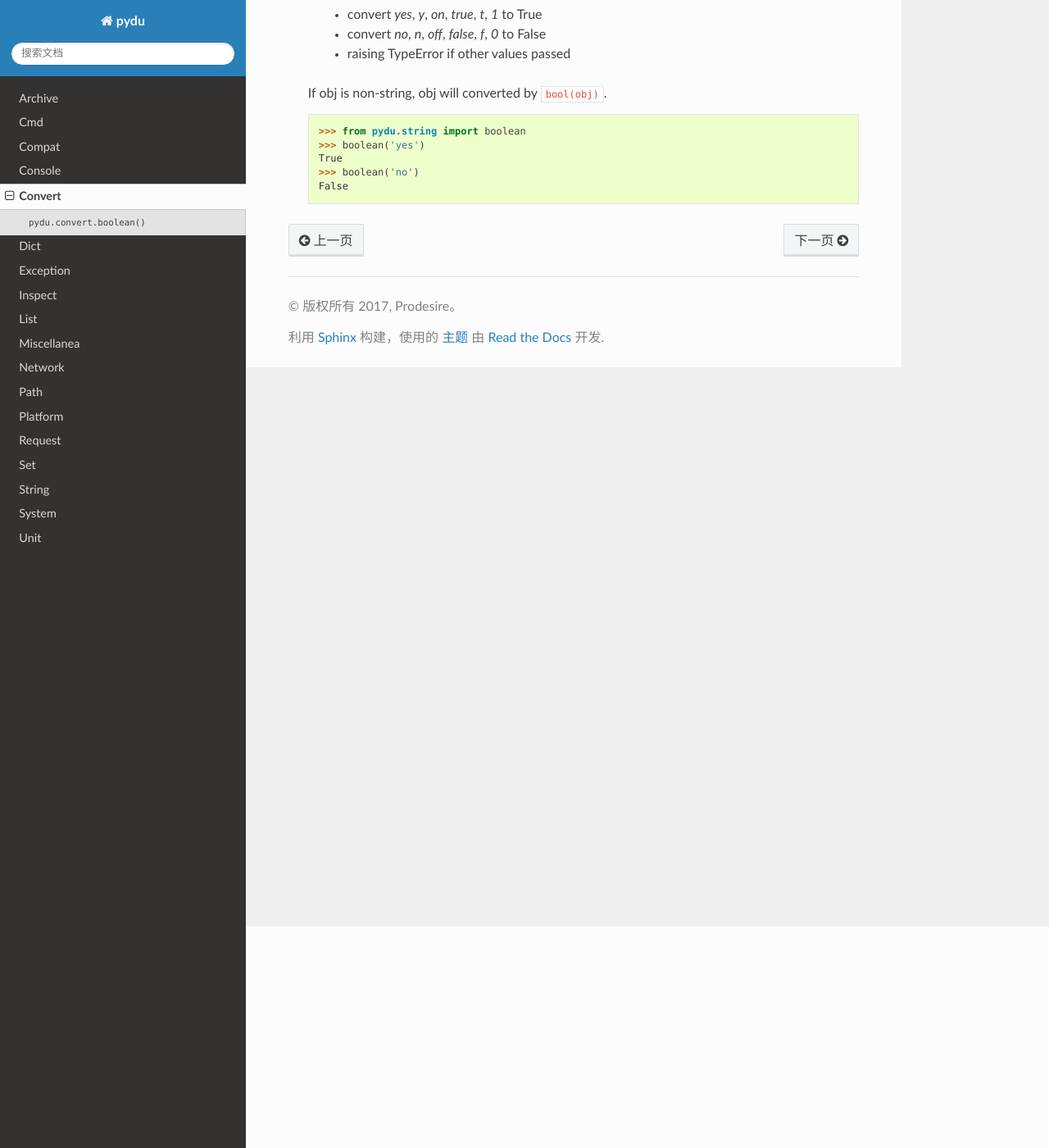
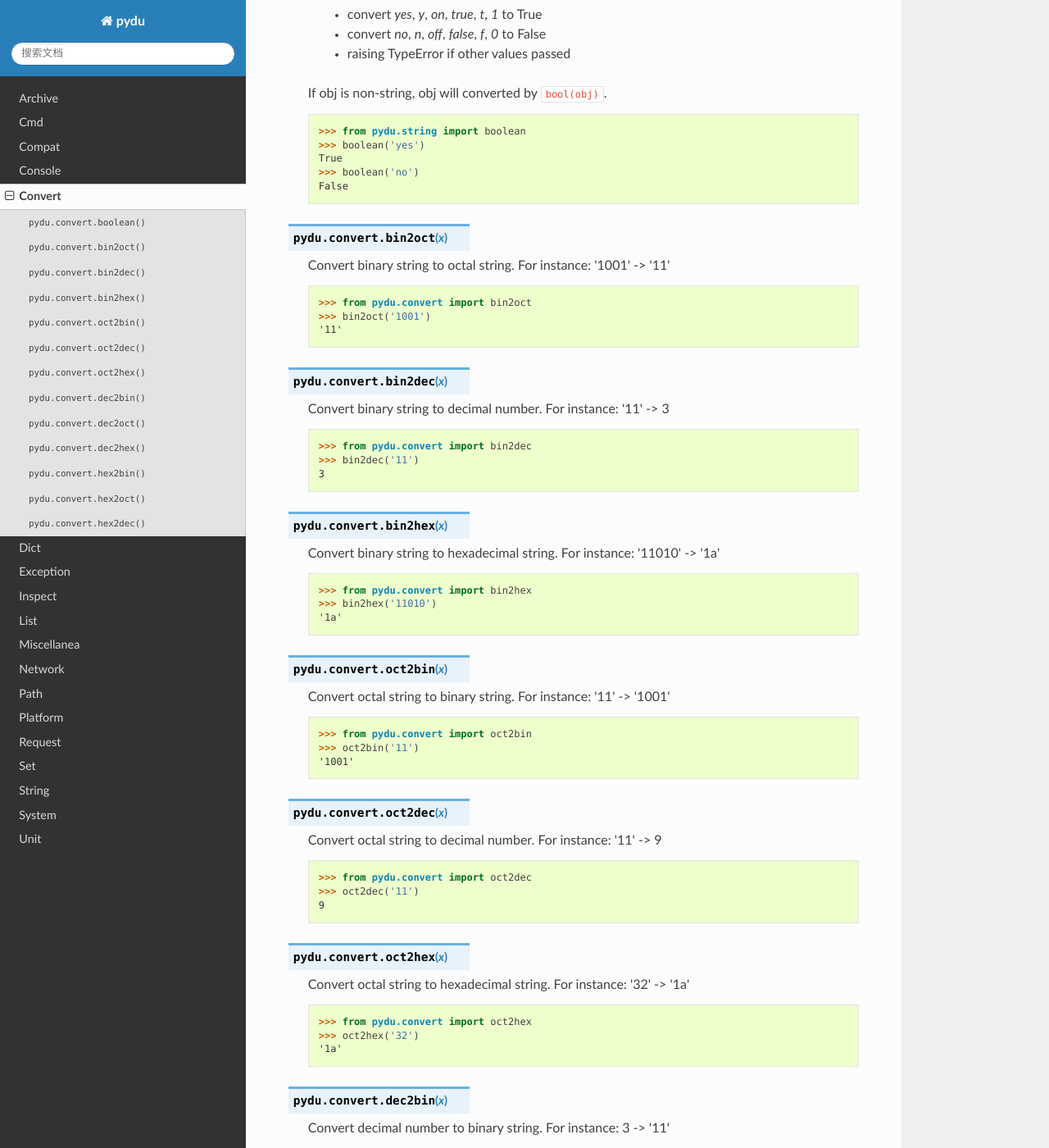
Before and after one commit to flaggo/pydu-zh, a Sphinx documentation site: the page built from docs/convert.rst, in a window 1280 px wide and 1400 px high, scrolled down 270 px. Shown: the whole window at 82% size. Built offline with Sphinx 7.4.7 and the Read the Docs theme 2.0.0, drawn with Linux system fonts in a browser that asks for light colours; some of the changed text lies outside the part shown.

```diff
--- a/docs/convert.rst
+++ b/docs/convert.rst
@@ -19,3 +19,123 @@
     True
     >>> boolean('no')
     False
+
+
+.. py:function:: pydu.convert.bin2oct(x)
+
+    Convert binary string to octal string.
+    For instance: '1001' -> '11'
+
+    >>> from pydu.convert import bin2oct
+    >>> bin2oct('1001')
+    '11'
+
+
+.. py:function:: pydu.convert.bin2dec(x)
+
+    Convert binary string to decimal number.
+    For instance: '11' -> 3
+
+    >>> from pydu.convert import bin2dec
+    >>> bin2dec('11')
+    3
+
+
+.. py:function:: pydu.convert.bin2hex(x)
+
+    Convert binary string to hexadecimal string.
+    For instance: '11010' -> '1a'
+
+    >>> from pydu.convert import bin2hex
+    >>> bin2hex('11010')
+    '1a'
+
+
+.. py:function:: pydu.convert.oct2bin(x)
+
+    Convert octal string to binary string.
+    For instance: '11' -> '1001'
+
+    >>> from pydu.convert import oct2bin
+    >>> oct2bin('11')
+    '1001'
+
+
+.. py:function:: pydu.convert.oct2dec(x)
+
+    Convert octal string to decimal number.
+    For instance: '11' -> 9
+
+    >>> from pydu.convert import oct2dec
+    >>> oct2dec('11')
+    9
+
+
+.. py:function:: pydu.convert.oct2hex(x)
+
+    Convert octal string to hexadecimal string.
+    For instance: '32' -> '1a'
+
+    >>> from pydu.convert import oct2hex
+    >>> oct2hex('32')
+    '1a'
+
+
+.. py:function:: pydu.convert.dec2bin(x)
+
+    Convert decimal number to binary string.
+    For instance: 3 -> '11'
+
+    >>> from pydu.convert import dec2bin
+    >>> dec2bin(3)
+    '11'
+
+
+.. py:function:: pydu.convert.dec2oct(x)
+
+    Convert decimal number to octal string.
+    For instance: 9 -> '11'
+
+    >>> from pydu.convert import dec2oct
+    >>> dec2oct(9)
+    '11'
+
+
+.. py:function:: pydu.convert.dec2hex(x)
+
+    Convert decimal number to hexadecimal string.
+    For instance: 26 -> '1a'
+
+    >>> from pydu.convert import dec2hex
+    >>> dec2hex(26)
+    '1a'
+
+
+.. py:function:: pydu.convert.hex2bin(x)
+
+    Convert hexadecimal string to binary string.
+    For instance: '1a' -> '11010'
+
+    >>> from pydu.convert import hex2bin
+    >>> hex2bin('1a')
+    '11010'
+
+
+.. py:function:: pydu.convert.hex2oct(x)
+
+    Convert hexadecimal string to octal string.
+    For instance: '1a' -> '32'
+
+    >>> from pydu.convert import hex2oct
+    >>> hex2oct('1a')
+    '32'
+
+
+.. py:function:: pydu.convert.hex2dec(x)
+
+    Convert hexadecimal string to decimal number.
+    For instance: '1a' -> 26
+
+    >>> from pydu.convert import hex2dec
+    >>> hex2dec('1a')
+    26
```
Also changed, not shown: docs/path.rst (+18 -0 lines), 2 other files.
